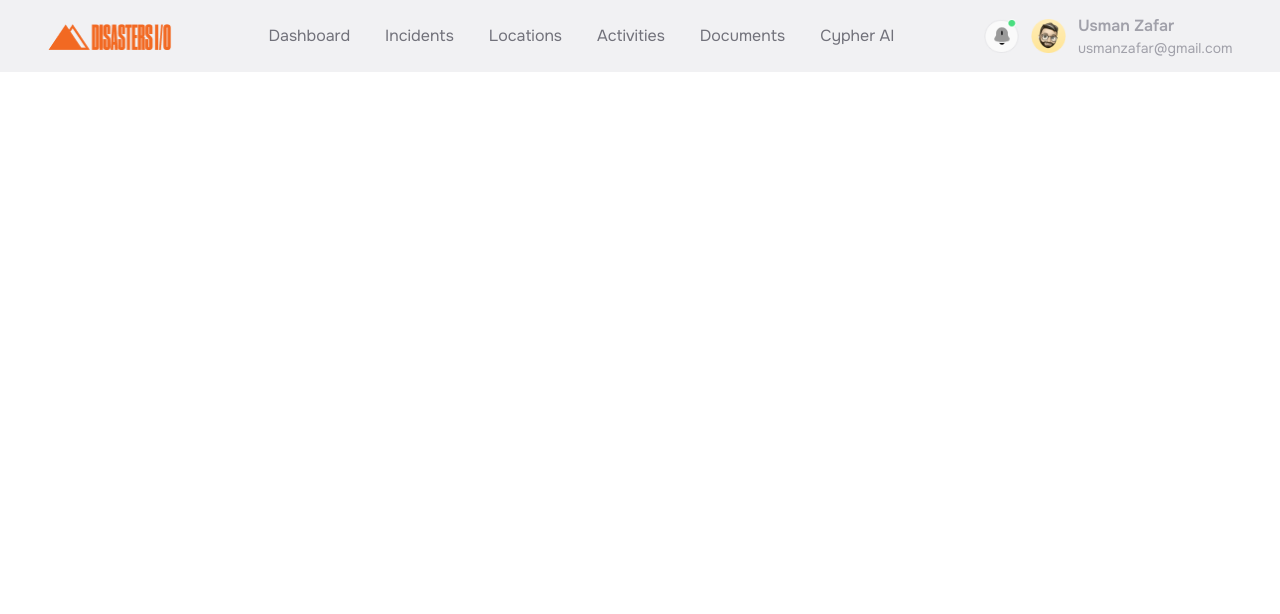
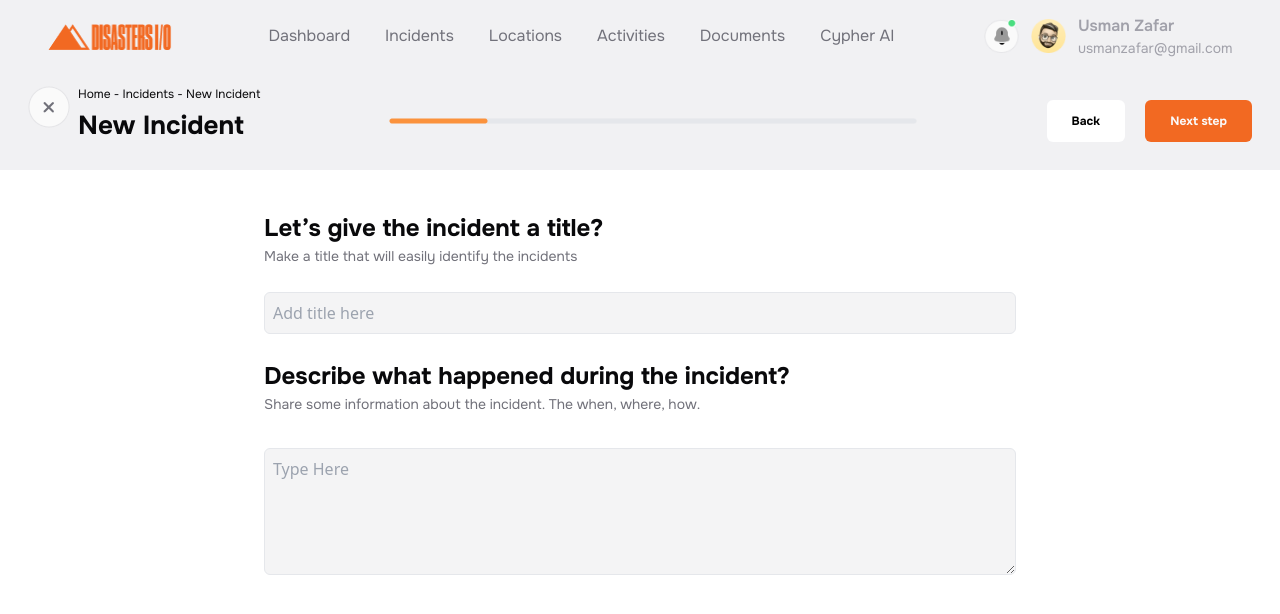
Before and after one commit to jihad-programmer/Disaster10, a React (Vite) app in the folder Disasters10/: page /ThirdPage in a window 1280 px wide. Shown: the top 614 px of the page. Built offline with nearby package versions, Linux system fonts and the light colour scheme.

Commit message:
InputPage/ThirdPage Done

```diff
--- a/Disasters10/src/App.jsx
+++ b/Disasters10/src/App.jsx
@@ -6,6 +6,7 @@ import Nav from './Components/DashBoard/NavbarAll/Nav'
 import { BrowserRouter, Route, Routes } from "react-router-dom"
 import FirstPage from './Components/Incidents/FirstPage'
 import SecondPage from './Components/Incidents/SecondPage'
+import ThirdPage from './Components/Incidents/ThirdPage'
 function App() {
 
 
@@ -23,6 +24,7 @@ function App() {
 
          <Route path='/SecondPage' element={ <SecondPage/> }/>
 
+         <Route path='/ThirdPage' element={ <ThirdPage/> }/>
 
      </Routes>
 
--- a/Disasters10/src/Components/Incidents/SecondPage.jsx
+++ b/Disasters10/src/Components/Incidents/SecondPage.jsx
@@ -7,11 +7,17 @@ import { SecondPageData } from '../../lib/Db'
 function SecondPage() {
   return (
     <>
-        <div>
+         <div>
         <DashContainer className='font-onest grid space-y-5  md:space-y-0 justify-center place-items-center md:flex md:justify-between items-center px-7 bg-[#E4E4E780] '>
-            <div className='w-[137px] h-[70px] space-y-0 leading-[16px]'>
+            <div className='flex justify-center items-start gap-2'>
+
+
+           <img src="/cross.png" alt="" />
+            <div className='w-fit h-[70px] space-y-0 leading-[16px] '>
+
                 <p className='text-[12px] font-[400] text-primary'>Home - Incidents - New Incident</p> <br />
                 <h1 className='text-[26px] font-bold text-primary'>New Incident</h1>
+            </div>
             </div>
 
             <div>
--- a/Disasters10/src/Components/Incidents/ThirdPage.jsx
+++ b/Disasters10/src/Components/Incidents/ThirdPage.jsx
@@ -0,0 +1,63 @@
+import React from 'react'
+import DashContainer from '../common/DashContainer'
+import Button from '../common/Button'
+import { NavLink } from 'react-router-dom'
+function ThirdPage() {
+  return (
+    <>
+        <div>
+        <DashContainer className='font-onest grid space-y-5  md:space-y-0 justify-center place-items-center md:flex md:justify-between items-center px-7 bg-[#E4E4E780] '>
+            <div className='flex justify-center items-start gap-2'>
+
+
+           <img src="/cross.png" alt="" />
+            <div className='w-fit h-[70px] space-y-0 leading-[16px] '>
+
+                <p className='text-[12px] font-[400] text-primary'>Home - Incidents - New Incident</p> <br />
+                <h1 className='text-[26px] font-bold text-primary'>New Incident</h1>
+            </div>
+            </div>
+
+            <div>
+                <img src="/SecondPageStep.png" alt="" className='w-fit' />
+            </div>
+
+          <div className='space-x-4'>
+            <NavLink to={'/SecondPage'}> <Button className='bg-white text-black hover:bg-[#F26922] hover:text-white'>Back</Button> </NavLink>
+            <NavLink to={'/LastPage'}> <Button>Next step</Button> </NavLink>
+        </div>
+
+        </DashContainer>
+    </div>
+
+          <div className='w-[500px] md:w-[752px] md:h-[366px] mx-auto my-10 space-y-5'>
+               <div className='w-fit h-[128px] space-y-7'>
+                     <div className='w-fit h-[54px]'>
+
+                          <h1 className='font-bold font-onest text-[24px] text-primary'>Let’s give the incident a title?</h1>
+                          <p className='text-[14px] text-secondary font-onest font-[400]'>Make a title that will easily identify the incidents</p>
+
+                        </div>
+                        <div className='w-[500px] md:w-[752px] h-[50px]'>
+                            <input type="text" placeholder='Add title here' className='w-full p-2 rounded-[6px] border text-secondary bg-[#F4F4F5] ' />
+                        </div>
+               </div>
+
+               <div className='w-fit h-[128px] space-y-9'>
+                     <div className='w-fit h-[54px]'>
+
+                          <h1 className='font-bold font-onest text-[24px] text-primary'>Describe what happened during the incident? </h1>
+                          <p className='text-[14px] text-secondary font-onest font-[400]'>Share some information about the incident. The when, where, how. </p>
+
+                        </div>
+                        <div className='w-[500px] md:w-[752px] h-[50px]'>
+                            <textarea name="" id="" placeholder='Type Here' className='w-full p-2 rounded-[6px] border text-secondary bg-[#F4F4F5] h-[100px] md:h-[127px] '></textarea>
+                        </div>
+               </div>
+          </div>
+
+    </>
+  )
+}
+
+export default ThirdPage
```
Also changed, not shown: Disasters10/public/cross.png (added).
